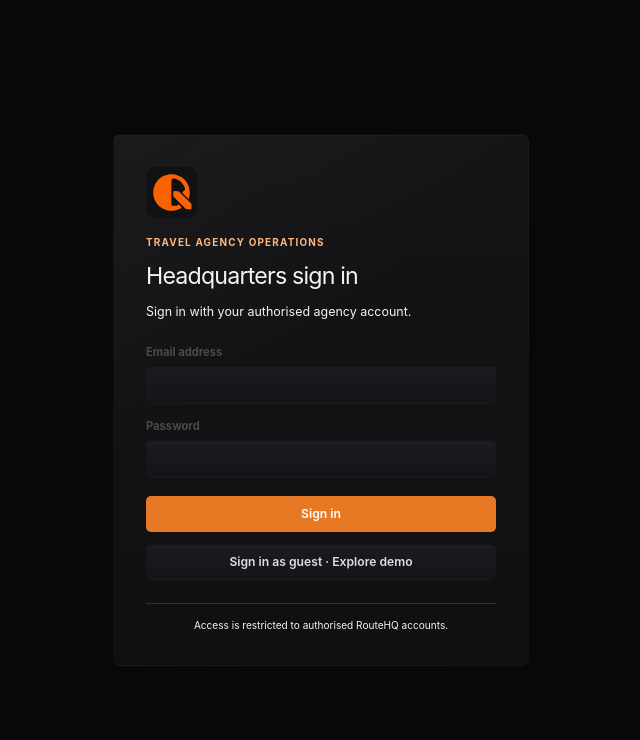
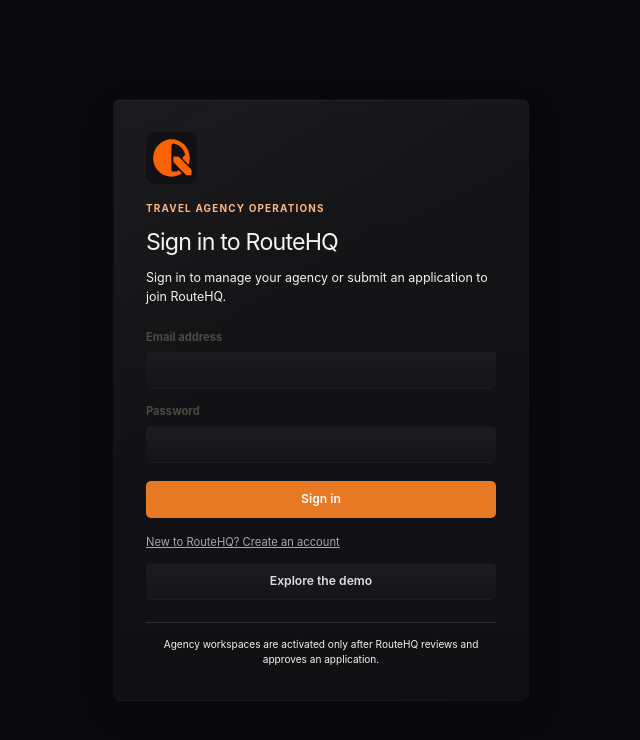
Before and after one commit to IKAminu/RouteHQ, a React (Vite) app: page / in a window 1280 px wide. Shown: the top 740 px of the page, without its empty margins (319-959 px from the left). Built offline with nearby package versions, Linux system fonts and the light colour scheme; no server answers; the HTML template or start-up script is replaced by a standard one.

Commit message:
feat: allow agency owners to create RouteHQ accounts

```diff
--- a/src/auth/AuthGate.tsx
+++ b/src/auth/AuthGate.tsx
@@ -4,18 +4,16 @@ import type { Session } from '@supabase/supabase-js'
 import { supabase } from '@/lib/supabase'
 import { waitForMinimumLoadingTime } from '@/lib/loading'
 
-const ALLOWED_EMAILS = new Set([
-  'ikaminumail@gmail.com',
-  'dandurguairtravels@gmail.com',
-])
-
 export type AppMode = 'demo' | 'live'
 type AuthStep = 'login' | 'mfa' | 'enroll'
 
 function AuthScreen({ onAuthenticated, onDemo }: { onAuthenticated: (session: Session) => void; onDemo: () => void }) {
   const [step, setStep] = useState<AuthStep>('login')
+  const [authMode, setAuthMode] = useState<'login' | 'signup'>('login')
+  const [fullName, setFullName] = useState('')
   const [email, setEmail] = useState('')
   const [password, setPassword] = useState('')
+  const [info, setInfo] = useState('')
   const [code, setCode] = useState('')
   const [factorId, setFactorId] = useState('')
   const [challengeId, setChallengeId] = useState('')
@@ -66,13 +64,39 @@ function AuthScreen({ onAuthenticated, onDemo }: { onAuthenticated: (session: Se
     setBusy(true)
     try {
       const normalizedEmail = email.trim().toLowerCase()
-      if (!ALLOWED_EMAILS.has(normalizedEmail)) throw new Error('This email address is not authorised to access RouteHQ.')
       const { data, error: loginError } = await supabase!.auth.signInWithPassword({ email: normalizedEmail, password })
       if (loginError) throw loginError
       if (!data.session) throw new Error('Sign-in did not return a valid session.')
       await beginSecondFactor()
     } catch (err) {
       setError(err instanceof Error ? err.message : 'Could not sign in. Please try again.')
+    } finally {
+      setBusy(false)
+    }
+  }
+
+  const handleSignup = async (event: FormEvent<HTMLFormElement>) => {
+    event.preventDefault()
+    setError('')
+    setInfo('')
+    setBusy(true)
+    try {
+      const normalizedEmail = email.trim().toLowerCase()
+      const { data, error: signupError } = await supabase!.auth.signUp({
+        email: normalizedEmail,
+        password,
+        options: { data: { full_name: fullName.trim() }, emailRedirectTo: window.location.origin },
+      })
+      if (signupError) throw signupError
+      if (data.session) {
+        setInfo('Your account has been created. Secure it with an authenticator to continue.')
+        await beginSecondFactor()
+      } else {
+        setInfo('Account created. Check your email to confirm your address, then sign in to submit your agency application.')
+        setAuthMode('login')
+      }
+    } catch (err) {
+      setError(err instanceof Error ? err.message : 'Could not create your account. Please try again.')
     } finally {
       setBusy(false)
     }
@@ -131,19 +155,22 @@ function AuthScreen({ onAuthenticated, onDemo }: { onAuthenticated: (session: Se
     <section className="auth-panel">
       <img src={`${import.meta.env.BASE_URL}app-icon.svg`} alt="RouteHQ" className="auth-logo" />
       <p className="auth-eyebrow">TRAVEL AGENCY OPERATIONS</p>
-      <h1>{step === 'login' ? 'Headquarters sign in' : step === 'enroll' ? 'Secure your account' : 'Two-step verification'}</h1>
+      <h1>{step === 'login' ? (authMode === 'signup' ? 'Create your RouteHQ account' : 'Sign in to RouteHQ') : step === 'enroll' ? 'Secure your account' : 'Two-step verification'}</h1>
       <p className="auth-description">
-        {step === 'login' ? 'Sign in with your authorised agency account.' : step === 'enroll' ? 'Connect an authenticator app to your account. This is required before accessing agency records.' : 'Enter the current six-digit code from your authenticator app.'}
+        {step === 'login' ? (authMode === 'signup' ? 'Create an account first. You will submit your agency details after verifying your email.' : 'Sign in to manage your agency or submit an application to join RouteHQ.') : step === 'enroll' ? 'Connect an authenticator app to your account. This is required before accessing agency records.' : 'Enter the current six-digit code from your authenticator app.'}
       </p>
 
-      {step === 'login' && <form className="auth-form" onSubmit={handleLogin}>
+      {step === 'login' && <form className="auth-form" onSubmit={authMode === 'signup' ? handleSignup : handleLogin}>
+        {authMode === 'signup' && <label className="field-group">Your full name<input className="field" autoComplete="name" required value={fullName} onChange={(event) => setFullName(event.target.value)} /></label>}
         <label className="field-group">Email address<input className="field" type="email" autoComplete="username" required value={email} onChange={(event) => setEmail(event.target.value)} /></label>
-        <label className="field-group">Password<input className="field" type="password" autoComplete="current-password" required value={password} onChange={(event) => setPassword(event.target.value)} /></label>
+        <label className="field-group">Password<input className="field" type="password" autoComplete={authMode === 'signup' ? 'new-password' : 'current-password'} minLength={authMode === 'signup' ? 10 : undefined} required value={password} onChange={(event) => setPassword(event.target.value)} /></label>
+        {authMode === 'signup' && <p className="auth-help">Use at least 10 characters. Email confirmation may be required before you can continue.</p>}
+        {info && <p className="auth-info" role="status">{info}</p>}
         {error && <p className="auth-error" role="alert">{error}</p>}
-        <button className="button button-primary auth-submit" disabled={busy}>{busy ? 'Signing in…' : 'Sign in'}</button>
+        <button className="button button-primary auth-submit" disabled={busy}>{busy ? (authMode === 'signup' ? 'Creating account…' : 'Signing in…') : (authMode === 'signup' ? 'Create account' : 'Sign in')}</button>
       </form>}
-
-      {step === 'login' && <button className="button button-secondary auth-demo" type="button" onClick={onDemo}>Sign in as guest · Explore demo</button>}
+      {step === 'login' && <button className="auth-back" type="button" onClick={() => { setAuthMode(authMode === 'signup' ? 'login' : 'signup'); setError(''); setInfo('') }}>{authMode === 'signup' ? 'Already registered? Sign in' : 'New to RouteHQ? Create an account'}</button>}
+      {step === 'login' && <button className="button button-secondary auth-demo" type="button" onClick={onDemo}>Explore the demo</button>}
 
       {step === 'enroll' && <form className="auth-form" onSubmit={handleVerify}>
         <div className="auth-qr"><img src={qrCode} alt="Authenticator setup QR code" /></div>
@@ -178,7 +205,7 @@ function AuthScreen({ onAuthenticated, onDemo }: { onAuthenticated: (session: Se
       </form>}
 
       {step !== 'login' && <button className="auth-back" type="button" onClick={handleBackToLogin}>Cancel and return to sign in</button>}
-      <p className="auth-footnote">Access is restricted to authorised RouteHQ accounts.</p>
+      <p className="auth-footnote">Agency workspaces are activated only after RouteHQ reviews and approves an application.</p>
     </section>
   </div>
 }
@@ -197,11 +224,7 @@ export function AuthGate({ children }: { children: (mode: AppMode) => ReactNode
     const checkSession = async (current: Session | null) => {
       if (!alive) return
       try {
-        if (!current || !ALLOWED_EMAILS.has((current.user.email || '').toLowerCase())) {
-          if (current) {
-            const { error } = await supabase!.auth.signOut()
-            if (error) throw error
-          }
+        if (!current) {
           await waitForMinimumLoadingTime()
           if (alive) { setSession(null); setAuthenticated(false); setMode((previous) => previous === 'demo' ? 'demo' : null); setAuthError(''); setReady(true) }
           return
```
